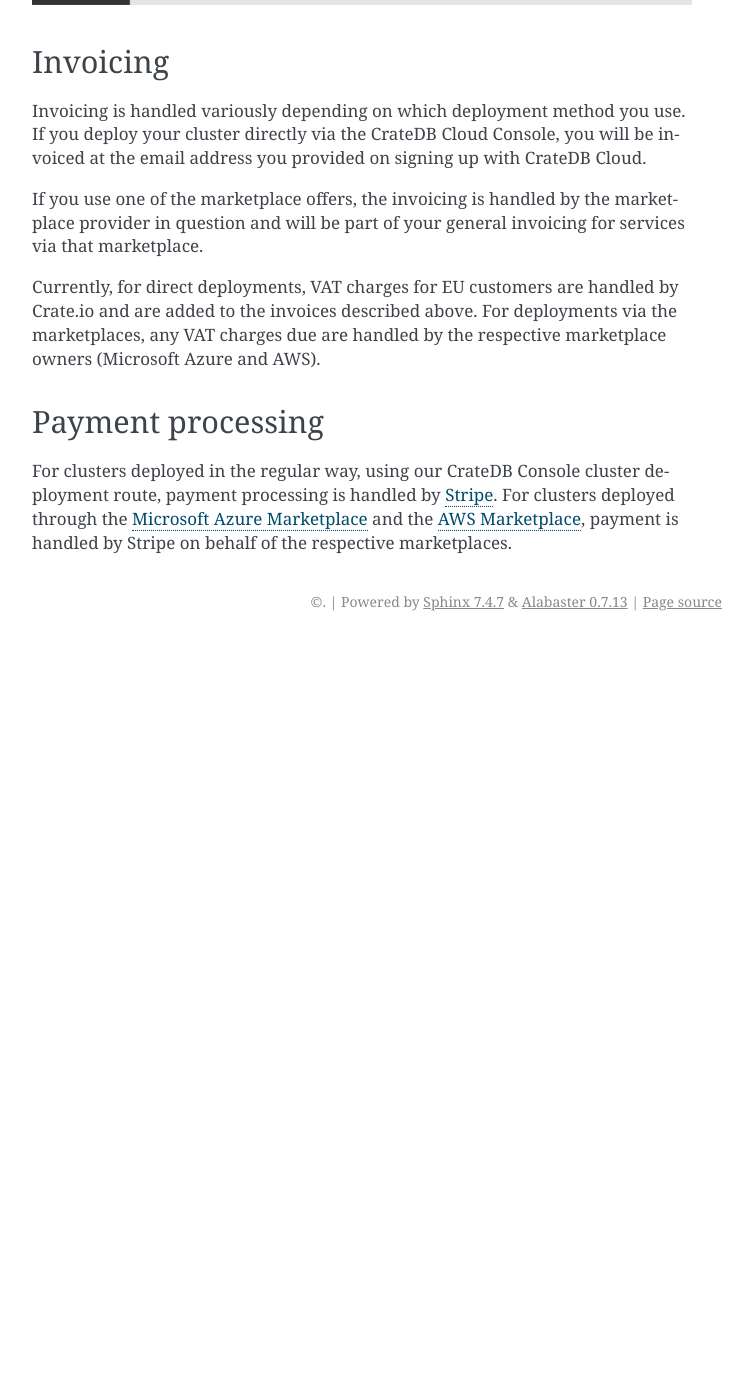
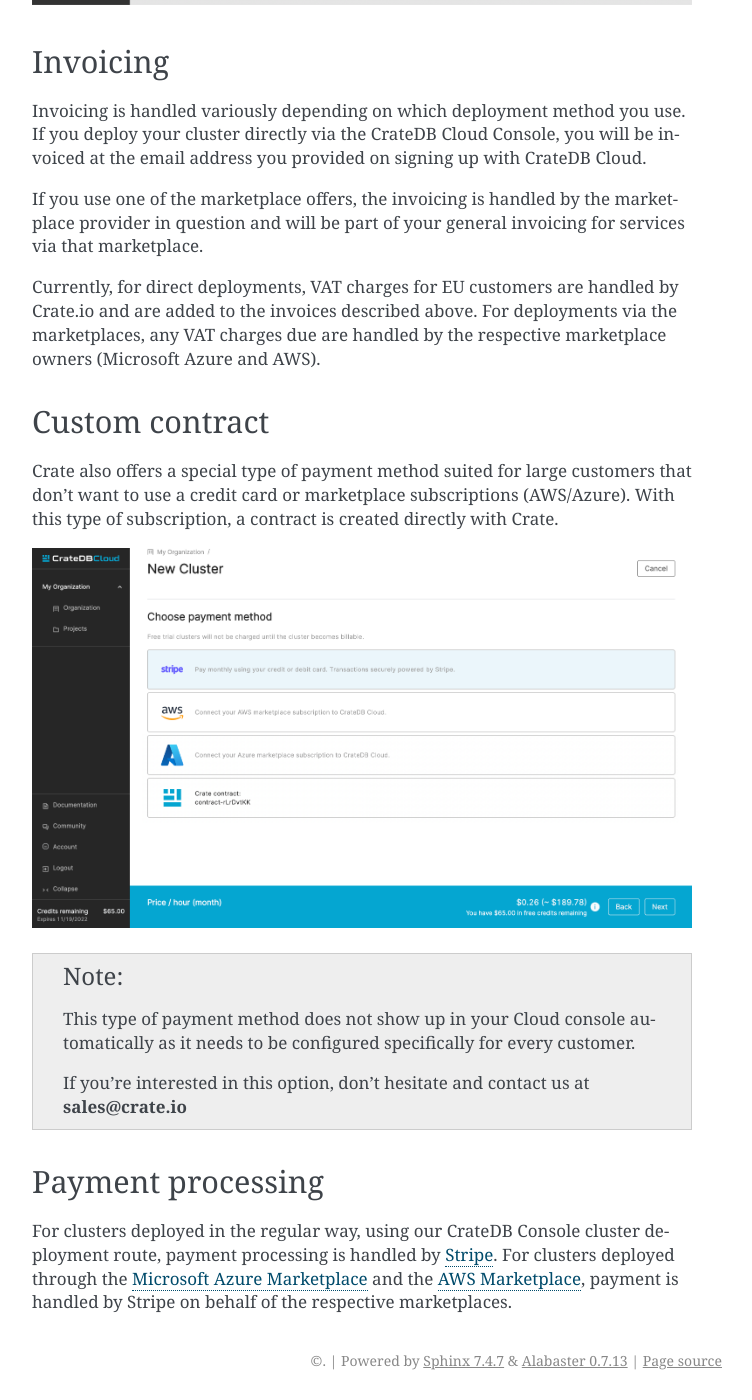
Before and after one commit to crate/cloud-reference, a Sphinx documentation site: the page built from docs/billing.rst, in a window 1280 px wide and 1400 px high, scrolled down 2110 px. Shown: the whole window, without its empty margins (388-1140 px from the left). Built offline with Sphinx 7.4.7, drawn with Linux system fonts in a browser that asks for light colours; before the commit the page ends 2751 px from its top, so only the background shows below that.

Commit message:
Custom contract payment method (#57)
* Custom contract

```diff
--- a/docs/billing.rst
+++ b/docs/billing.rst
@@ -93,6 +93,25 @@
 marketplaces, any VAT charges due are handled by the respective marketplace
 owners (Microsoft Azure and AWS).
 
+.. _billing-custom-contract:
+
+Custom contract
+===============
+
+Crate also offers a special type of payment method suited for large customers
+that don't want to use a credit card or marketplace subscriptions (AWS/Azure).
+With this type of subscription, a contract is created directly with Crate.
+
+.. image:: _assets/img/custom-contract.png
+   :alt: Custom contract payment option
+
+.. NOTE::
+    This type of payment method does not show up in your Cloud console
+    automatically as it needs to be configured specifically for every
+    customer.
+
+    If you're interested in this option, don't hesitate and contact us at
+    **sales@crate.io**
 
 .. _billing-processing:
 
```
Also changed, not shown: docs/_assets/img/custom-contract.png (added).
